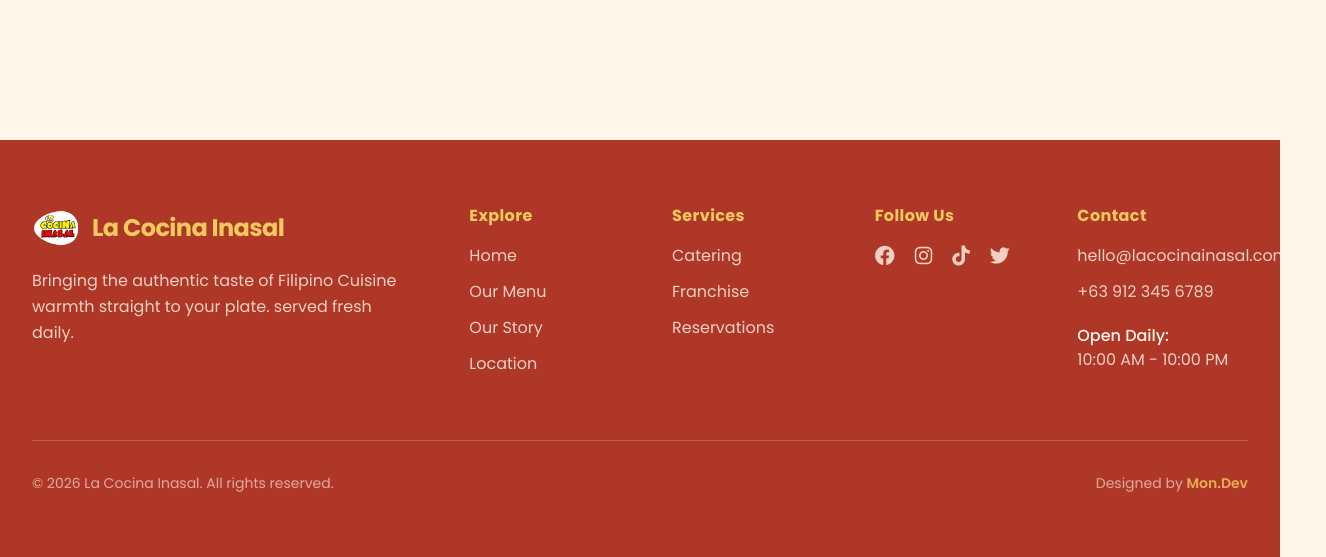
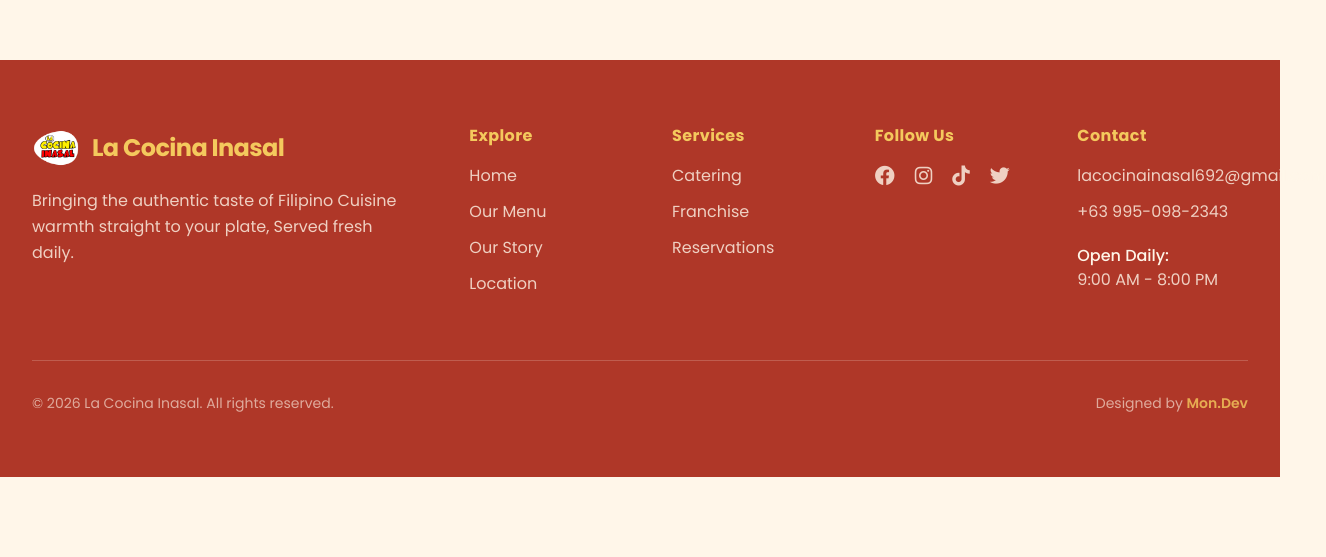
Before and after one commit to SimplyMon/La-Cocina-Inasal, a React (Vite) app: page / in a window 1280 px wide. Shown: the part 740-1297 px from the top of the page, 1326 px wide, since content can reach past the window. After the commit the page ends 1217 px from the top, so only its background shows below. Built offline with nearby package versions, Linux system fonts and the light colour scheme.

Commit message:
added details to footer

```diff
--- a/src/components/layout/FooterComponent.tsx
+++ b/src/components/layout/FooterComponent.tsx
@@ -1,19 +1,15 @@
 import { Link } from "react-router-dom";
+import logo from "/src/assets/logo.png";
 
 export function FooterComponent() {
-  // Use the same logo path/import you used in the Header
-  const logoPath = "src/assets/logo.png";
-
   return (
-    // Changed to bg-primary with text-base (off-white) for a warm, grounded footer
-    <footer className="bg-primary text-base font-poppins mt-20">
+    <footer className="bg-primary text-base font-poppins">
       <div className="max-w-7xl mx-auto px-4 sm:px-6 lg:px-8 py-16">
         <div className="md:flex md:justify-between md:items-start gap-12">
-          {/* BRANDING & ABOUT */}
           <div className="mb-12 md:mb-0 md:w-1/3">
             <Link to="/" className="flex items-center gap-3 mb-4">
               <img
-                src={logoPath}
+                src={logo}
                 alt="La Cocina Inasal Logo"
                 className="h-12 w-12 object-cover rounded-md"
               />
@@ -22,14 +18,12 @@
               </span>
             </Link>
             <p className="mt-3 text-base/80 leading-relaxed max-w-sm">
-              Bringing the authentic taste of Filipino Cuisine warmth
-              straight to your plate. served fresh daily.
+              Bringing the authentic taste of Filipino Cuisine warmth straight
+              to your plate, Served fresh daily.
             </p>
           </div>
 
-          {/* LINKS COLUMNS */}
           <div className="grid grid-cols-1 sm:grid-cols-2 lg:grid-cols-4 gap-8 md:w-2/3">
-            {/* Column 1 */}
             <div>
               <h4 className="text-secondary font-bold mb-4 tracking-wide">
                 Explore
@@ -70,7 +64,6 @@
               </ul>
             </div>
 
-            {/* Column 2 */}
             <div>
               <h4 className="text-secondary font-bold mb-4 tracking-wide">
                 Services
@@ -103,7 +96,6 @@
               </ul>
             </div>
 
-            {/* Column 3 - Socials */}
             <div>
               <h4 className="text-secondary font-bold mb-4 tracking-wide">
                 Follow Us
@@ -131,7 +123,6 @@
                     className="hover:text-secondary transition-colors transform hover:scale-110 inline-block"
                   >
                     <i className="fab fa-tiktok fa-lg"></i>{" "}
-                    {/* Swapped Github for Tiktok */}
                   </a>
                 </li>
                 <li>
@@ -145,7 +136,6 @@
               </ul>
             </div>
 
-            {/* Column 4 - Contact */}
             <div>
               <h4 className="text-secondary font-bold mb-4 tracking-wide">
                 Contact
@@ -153,10 +143,10 @@
               <ul className="space-y-3 text-base/80">
                 <li>
                   <a
-                    href="mailto:hello@lacocinainasal.com"
+                    href="mailto:lacocinainasal692@gmail.com"
                     className="hover:text-secondary transition-colors"
                   >
-                    hello@lacocinainasal.com
+                    lacocinainasal692@gmail.com
                   </a>
                 </li>
                 <li>
@@ -164,30 +154,34 @@
                     href="tel:+639123456789"
                     className="hover:text-secondary transition-colors"
                   >
-                    +63 912 345 6789
+                    +63 995-098-2343
                   </a>
                 </li>
                 <li className="pt-2">
                   <span className="block font-medium text-base">
                     Open Daily:
                   </span>
-                  10:00 AM - 10:00 PM
+                  9:00 AM - 8:00 PM
                 </li>
               </ul>
             </div>
           </div>
         </div>
 
-        {/* COPYRIGHT */}
         <div className="mt-16 border-t border-base/20 pt-8 flex flex-col md:flex-row justify-between items-center gap-4 text-base/60 text-sm">
           <p>
             © {new Date().getFullYear()} La Cocina Inasal. All rights reserved.
           </p>
           <p>
             Designed by{" "}
-            <span className="font-semibold text-secondary/80 hover:text-secondary cursor-pointer transition-colors">
+            <a
+              href="https://mondev.vercel.app/"
+              target="_blank"
+              rel="noopener noreferrer"
+              className="font-semibold text-secondary/80 hover:text-secondary transition-colors"
+            >
               Mon.Dev
-            </span>
+            </a>
           </p>
         </div>
       </div>
```
